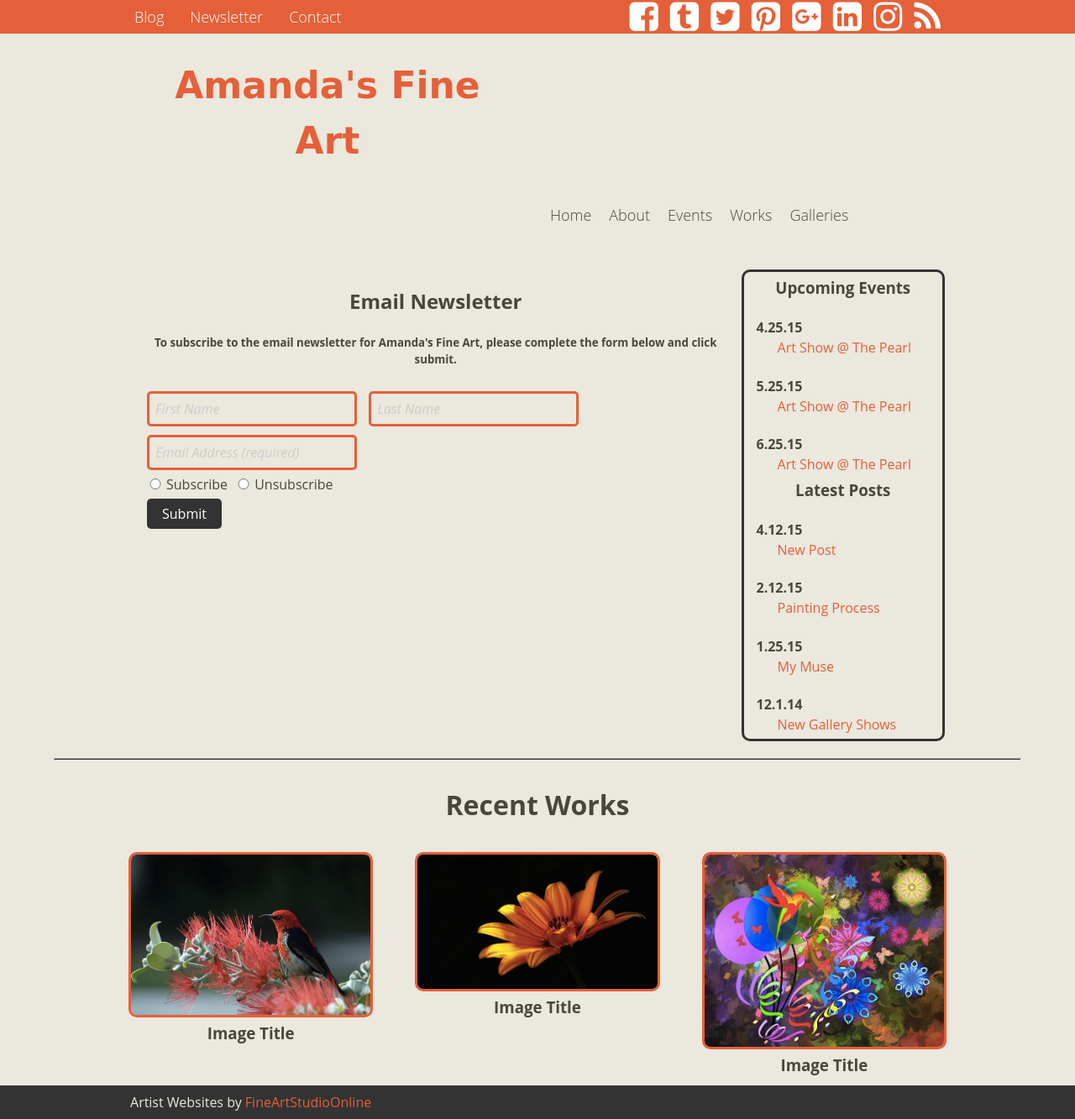
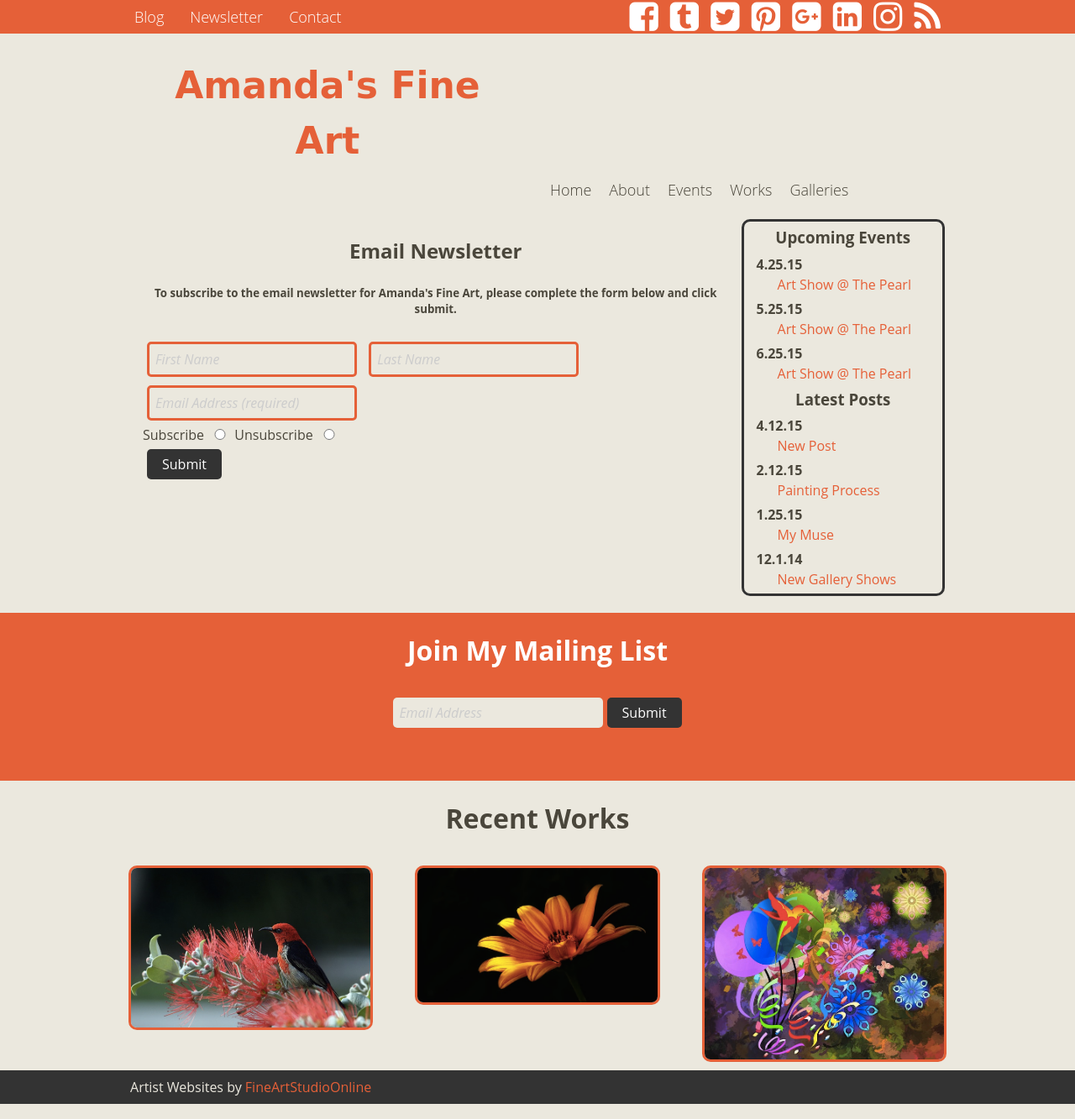
Before and after one commit to afalsario/internettes-template, a PHP site: page /en.php in a window 1280 px wide. Shown: the whole page at 84% size. Run offline with PHP 8.4, Linux system fonts and the light colour scheme; some libraries are stand-ins or nearby versions; some web fonts are replaced.

Commit message:
fixing viewport issues, adding pages content, adding page.php

```diff
--- a/en.php
+++ b/en.php
@@ -15,14 +15,16 @@ echo $header . $nav . $content_before;
     </div>
     <div class="row left">
         <div class="large-12 left columns">
-            <input type="text" placeholder="Email Address (required)">
+            <input type="email" placeholder="Email Address (required)" required>
         </div>
     </div>
     <div class="clearfix"></div>
      <div class="row left">
         <div class="large-12 left columns">
-            <input type="radio" name="subscription-status" value="subscribe" class="newsletter">Subscribe
-            <input type="radio" name="subscription-status" value="unsubscribe">Unsubscribe
+            <label>Subscribe</label>
+            <input type="radio" name="subscription-status" value="subscribe" class="newsletter">
+            <label>Unsubscribe</label>
+            <input type="radio" name="subscription-status" value="unsubscribe">
         </div>
     </div>
     <div class="clearfix"></div>
--- a/events.php
+++ b/events.php
@@ -12,7 +12,7 @@ echo $header . $nav . $content_before;
 			<p>Time:9:00pm</p>
 			<p>Location: 1111 Moscato Lane, San Antonio, Tx 78218</p>
 			<p>Description: Just Artist enjoying 2 of their favorite things.</p>
-			<a href="#"><button class="button center">More Details</button></a>
+			<a href="event.php"><button class="button center">More Details</button></a>
 		</div>
 	</div>
 	<div class="padding"></div>
@@ -23,7 +23,7 @@ echo $header . $nav . $content_before;
 			<p>Time:6:00pm</p>
 			<p>Location: 7000 Asiago Lane, San Antonio, Tx, 78146</p>
 			<p>Description: Let us eat cheese and Paint!</p>
-			<a href="#"><button class="button center">More Details</button></a>
+			<a href="event.php"><button class="button center">More Details</button></a>
 		</div>
 	</div>
 </div>
--- a/masterindex.php
+++ b/masterindex.php
@@ -13,7 +13,7 @@ $header = '
     <body>
     <div class="topbar">
         <div class="row">
-            <nav class="large-6 medium-1 small-1 left columns">
+            <nav class="large-6 medium-6 small-1 left columns">
                 <label for="topbar-menu" class="topbar-menu">Menu</label>
                 <input type="checkbox" id="topbar-menu" role="button">
                 <ul id="top-menu">
@@ -22,7 +22,7 @@ $header = '
                     <li><a href="#">Contact</a></li>
                 </ul>
             </nav>
-            <div class="icons large-6 medium-10 small-10 columns">
+            <div class="icons large-6 medium-6 small-10 columns">
                 <i class="fa fa-facebook-square"></i>
                 <i class="fa fa-tumblr-square"></i>
                 <i class="fa fa-twitter-square"></i>
@@ -45,20 +45,22 @@ $header = '
                 <ul id="menu">
                     <li><a href="main.php">Home</a></li>
                     <li><a href="about.php">About</a></li>
-                    <li><a href="#">Events</a></li>
+                    <li><a href="events.php">Events</a></li>
                     <li><a href="collections.php">Works</a></li>
                     <li><a href="galleries.php">Galleries</a></li>
-
-
-
                 </ul>
             </nav>
         </div>' ?>
 
 <?php $content_before =
-        '<div class="padding"></div>
-        <div class="row">
+        '
+        <div class="row main-content">
             <div class="large-12 columns">
+                <section class="large-9 medium-9 columns">'?>
+
+<?php $content_after =
+                '
+                </section>
                 <div class="sidebar right large-3 medium-3 columns">
                     <h3>Upcoming Events</h3>
                     <div>
@@ -81,36 +83,36 @@ $header = '
                         <a href="#"><p>New Gallery Shows</p></a>
                     </div>
                 </div>
-                <section class="large-9 medium-9 columns">'?>
-
-<?php $content_after =
-                '
-                </section>
             </div>
         </div>'?>
 
 <?php $footer =
-        '<hr>
+        '   <div class="cta">
+        <div class="row">
+            <h1 class="small-12 columns">Join My Mailing List</h1>
+            <form>
+                <input type="email" placeholder="Email Address">
+                <input type="submit" class="button" value="Submit">
+            </form>
+        </div>
+    </div>
         <div class="row recent-work">
             <h1 class="small-12 large-centered columns">Recent Works</h1>
             <div class="large-4 medium-4 columns">
                 <section class="box feature">
                     <a href="#" class="image featured"><img src="images/birdflower.png" alt="" /></a>
-                    <h3>Image Title</h3>
                 </section>
             </div>
             <div class="large-4 medium-4 columns">
                 <!-- Box -->
                 <section class="box feature">
                     <a href="#" class="image featured"><img src="images/darksunflower.png" alt="" /></a>
-                    <h3>Image Title</h3>
                 </section>
             </div>
             <div class="large-4 medium-4 columns">
                 <!-- Box -->
                 <section class="box feature last">
                     <a href="#" class="image featured"><img src="images/humbirdparty.png" alt="" /></a>
-                    <h3>Image Title</h3>
                 </section>
             </div>
         </div>
--- a/pages.php
+++ b/pages.php
@@ -3,6 +3,12 @@
 echo $header . $nav . $content_before;
 ?>
 
+<h1>My Pages</h1>
+<div class="page-list large-8 large-centered columns">
+    <a href="page.php">This is a page.</a>
+    <a href="page.php">This is the same page.</a>
+    <a href="page.php">This page is another page.</a>
+</div>
 
 
 
--- a/style.css
+++ b/style.css
@@ -1170,6 +1170,10 @@ select {
 
 /*********************************Header*********************************/
 
+header h1 {
+    margin-bottom: 0px;
+  }
+
 .topbar {
     height: 40px;
     width:100%;
@@ -1300,6 +1304,11 @@ input[type=checkbox]{
 /*Show menu when invisible checkbox is checked*/
 input[type=checkbox]:checked ~ #menu{
     display: block;
+}
+
+
+.main-content {
+  padding-top: 50px;
 }
 
 /*********************************Feature*********************************/
@@ -1462,6 +1471,12 @@ form.newsletter  {
   margin:5px;
 }
 
+.newsletter input[type=email] {
+  border: 3px solid #E56038;
+  max-width: 100%;
+  margin: 5px;
+}
+
 .newsletter input[type=submit] {
   margin: 5px;
 }
@@ -1502,6 +1517,7 @@ div.index {
 
 .index p, h4 {
   text-align: left;
+  margin-top: 0;
 }
 
 /*********************************Works Page*********************************/
@@ -1533,6 +1549,26 @@ div.index {
 
 .box img:hover {
     border: 3px solid #333333;
+}
+
+/*********************************Pages Page*********************************/
+.page-list {
+  text-align: center;
+
+}
+
+.page-list a {
+  color: #4A463B;
+  font-size: 20px;
+  text-align: left;
+  border-bottom: 3px solid #E56038;
+  display: block;
+  text-decoration: none;
+  margin-bottom: 40px;
+}
+
+.page-list a:hover {
+  color: #E56038;
 }
 
 
@@ -1619,6 +1655,9 @@ p, h3 {
     padding: 5px;
     color: #FFF;
   }
+  .main-content {
+    padding-top: 10px;
+  }
 
 }
 
@@ -1902,7 +1941,7 @@ input.placeholder-text, textarea.placeholder-text  {
 }
 
 .padding {
-  padding-bottom: 60px;
+  padding-bottom: 50px;
 }
 
 a.contact-button {
```
Also changed, not shown: main.php (+0 -11 lines), page.php (added, +20 -0 lines).
